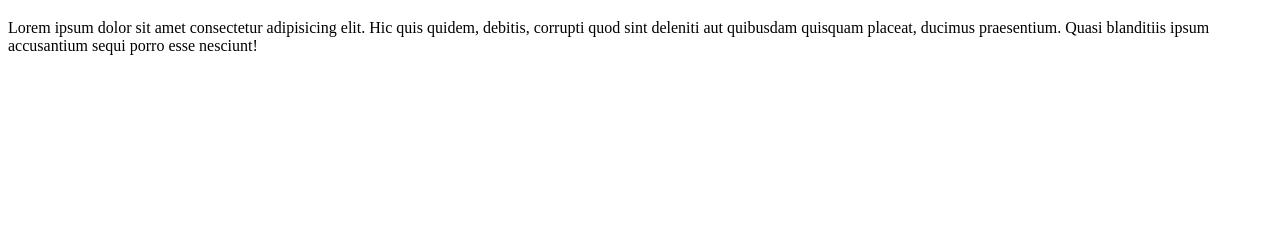
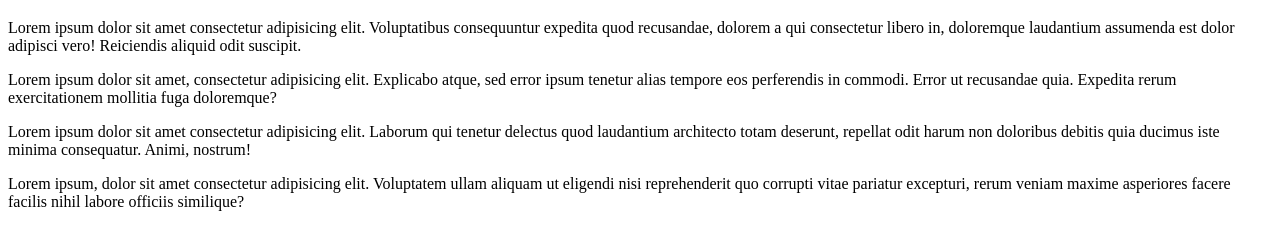
Before and after one commit to GaTrani/OlaMundo, a plain HTML site: page site-olaMundo/index.html in a window 1280 px wide. Shown: the part 61-310 px from the top of the page. Drawn offline with Linux system fonts and the light colour scheme.

Commit message:
Update index.html

```diff
--- a/site-olaMundo/index.html
+++ b/site-olaMundo/index.html
@@ -8,6 +8,9 @@
 </head>
 <body>
     <h1>Olá Mundo</h1>
-    <p>Lorem ipsum dolor sit amet consectetur adipisicing elit. Hic quis quidem, debitis, corrupti quod sint deleniti aut quibusdam quisquam placeat, ducimus praesentium. Quasi blanditiis ipsum accusantium sequi porro esse nesciunt!</p>
+    <p>Lorem ipsum dolor sit amet consectetur adipisicing elit. Voluptatibus consequuntur expedita quod recusandae, dolorem a qui consectetur libero in, doloremque laudantium assumenda est dolor adipisci vero! Reiciendis aliquid odit suscipit.</p>
+    <p>Lorem ipsum dolor sit amet, consectetur adipisicing elit. Explicabo atque, sed error ipsum tenetur alias tempore eos perferendis in commodi. Error ut recusandae quia. Expedita rerum exercitationem mollitia fuga doloremque?</p>
+    <p>Lorem ipsum dolor sit amet consectetur adipisicing elit. Laborum qui tenetur delectus quod laudantium architecto totam deserunt, repellat odit harum non doloribus debitis quia ducimus iste minima consequatur. Animi, nostrum!</p>
+    <p>Lorem ipsum, dolor sit amet consectetur adipisicing elit. Voluptatem ullam aliquam ut eligendi nisi reprehenderit quo corrupti vitae pariatur excepturi, rerum veniam maxime asperiores facere facilis nihil labore officiis similique?</p>
 </body>
 </html>
```
